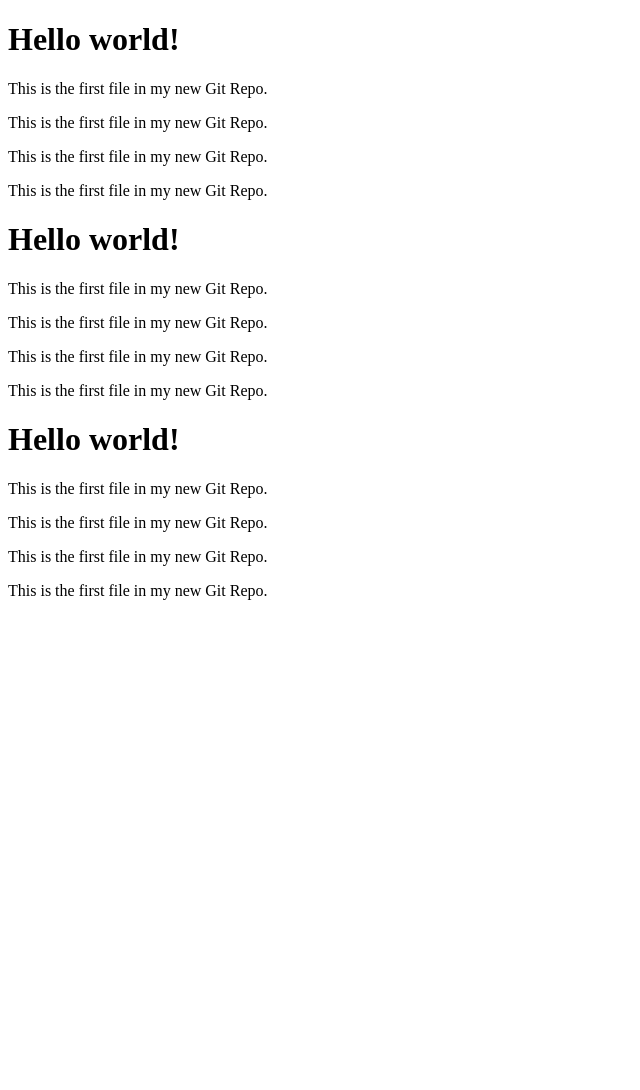
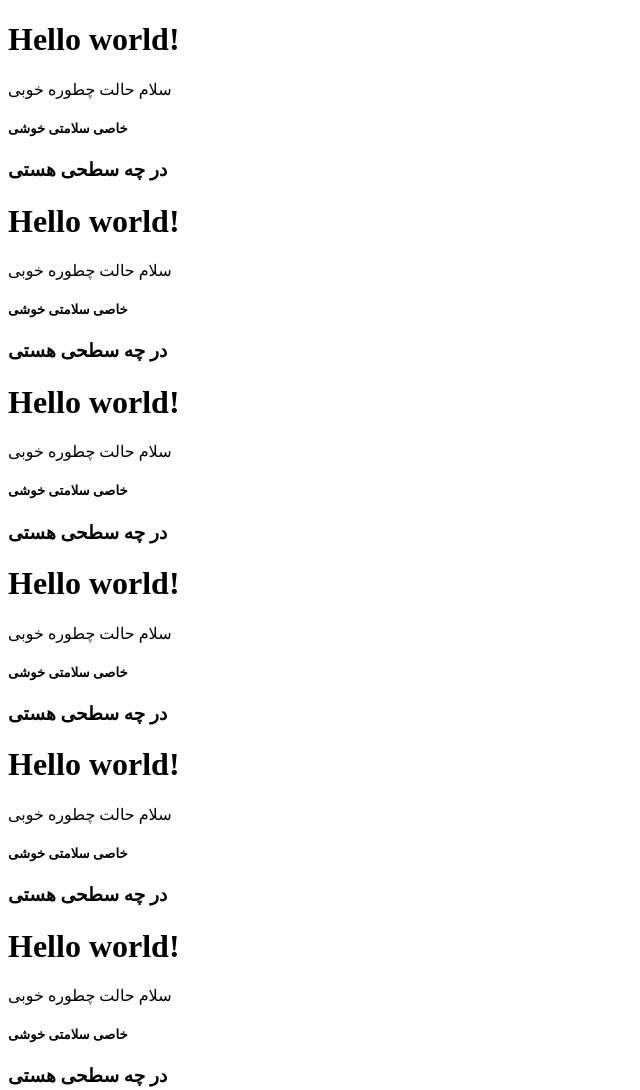
Before and after one commit to zahrayaghouti723/Ofogh_Honar, a plain HTML site: page index.html in a window 1280 px wide. Shown: the whole page, without its empty margins (0-640 px from the left). Before the commit the page ends 800 px from the top, so only its background shows below. Drawn offline with Linux system fonts and the light colour scheme.

Commit message:
add hompage

```diff
--- a/index.html
+++ b/index.html
@@ -6,19 +6,29 @@
 <body>
 
   <h1>Hello world!</h1>
-  <p>This is the first file in my new Git Repo.</p>
-   <p>This is the first file in my new Git Repo.</p>
-    <p>This is the first file in my new Git Repo.</p>
-     <p>This is the first file in my new Git Repo.</p>
-     <h1>Hello world!</h1>
-  <p>This is the first file in my new Git Repo.</p>
-   <p>This is the first file in my new Git Repo.</p>
-    <p>This is the first file in my new Git Repo.</p>
-     <p>This is the first file in my new Git Repo.</p>
-     <h1>Hello world!</h1>
-  <p>This is the first file in my new Git Repo.</p>
-   <p>This is the first file in my new Git Repo.</p>
-    <p>This is the first file in my new Git Repo.</p>
-     <p>This is the first file in my new Git Repo.</p>
+  <p>سلام حالت چطوره خوبی</p>
+  <h5>خاصی سلامتی خوشی </h5>
+  <h3>در چه سطحی هستی</h3>
+  <h1>Hello world!</h1>
+  <p>سلام حالت چطوره خوبی</p>
+  <h5>خاصی سلامتی خوشی </h5>
+  <h3>در چه سطحی هستی</h3>
+  <h1>Hello world!</h1>
+  <p>سلام حالت چطوره خوبی</p>
+  <h5>خاصی سلامتی خوشی </h5>
+  <h3>در چه سطحی هستی</h3>
+
+  <h1>Hello world!</h1>
+  <p>سلام حالت چطوره خوبی</p>
+  <h5>خاصی سلامتی خوشی </h5>
+  <h3>در چه سطحی هستی</h3>
+  <h1>Hello world!</h1>
+  <p>سلام حالت چطوره خوبی</p>
+  <h5>خاصی سلامتی خوشی </h5>
+  <h3>در چه سطحی هستی</h3>
+  <h1>Hello world!</h1>
+  <p>سلام حالت چطوره خوبی</p>
+  <h5>خاصی سلامتی خوشی </h5>
+  <h3>در چه سطحی هستی</h3>
 </body>
 </html>
```
